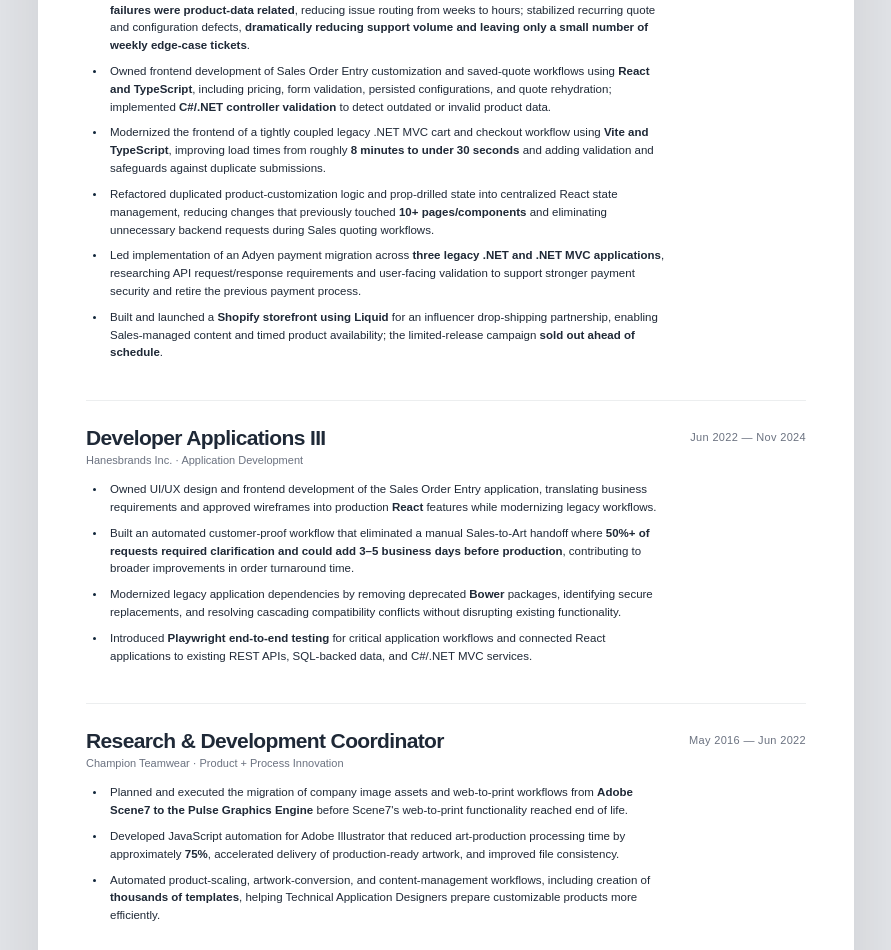
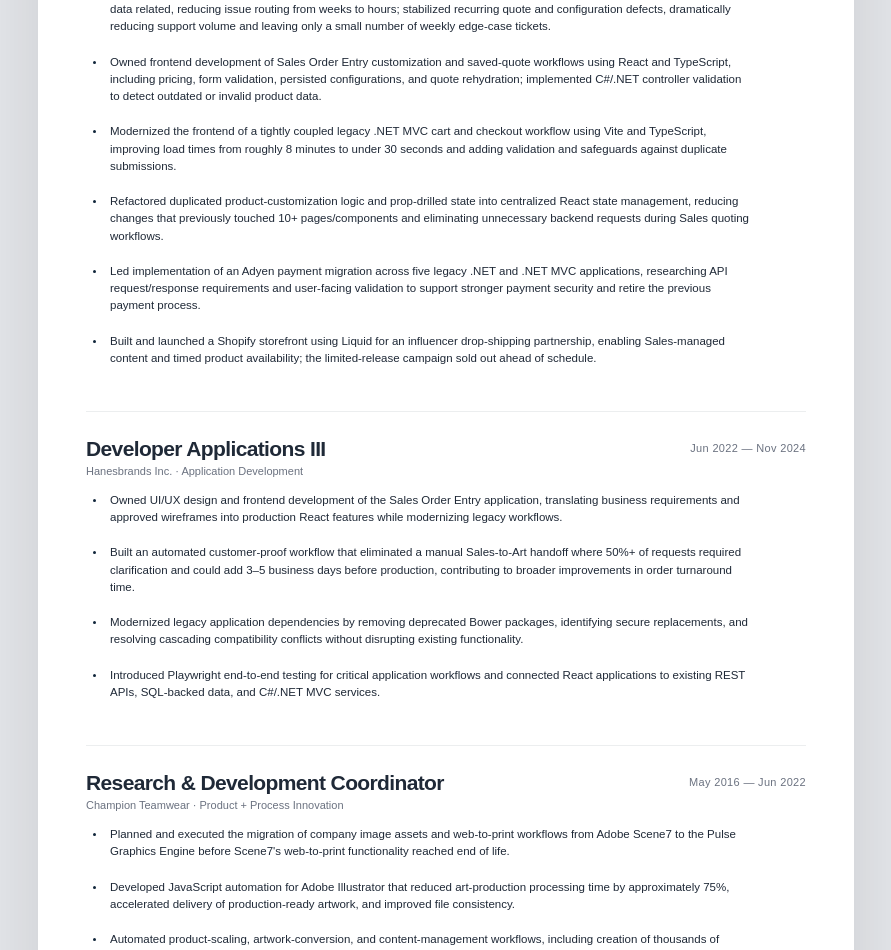
Before and after one commit to lanestrin/portfolio, a React (Vite) app: page /resume in a window 1280 px wide. Shown: the part 1142-2092 px from the top of the page, without its empty margins (194-1085 px from the left). Built offline with nearby package versions, Linux system fonts and the light colour scheme.

Commit message:
Improve resume readability and wording

```diff
--- a/src/data/experience.ts
+++ b/src/data/experience.ts
@@ -27,12 +27,12 @@ export const experience: Experience[] = [
 				meta: "Enterprise Web Applications",
 				summary: "",
 				bullets: [
-					"Redesigned Sales Order Entry error reporting and support triage after identifying that **60%+ of quote failures were product-data related**, reducing issue routing from weeks to hours; stabilized recurring quote and configuration defects, **dramatically reducing support volume and leaving only a small number of weekly edge-case tickets**.",
-					"Owned frontend development of Sales Order Entry customization and saved-quote workflows using **React and TypeScript**, including pricing, form validation, persisted configurations, and quote rehydration; implemented **C#/.NET controller validation** to detect outdated or invalid product data.",
-					"Modernized the frontend of a tightly coupled legacy .NET MVC cart and checkout workflow using **Vite and TypeScript**, improving load times from roughly **8 minutes to under 30 seconds** and adding validation and safeguards against duplicate submissions.",
-					"Refactored duplicated product-customization logic and prop-drilled state into centralized React state management, reducing changes that previously touched **10+ pages/components** and eliminating unnecessary backend requests during Sales quoting workflows.",
-					"Led implementation of an Adyen payment migration across **three legacy .NET and .NET MVC applications**, researching API request/response requirements and user-facing validation to support stronger payment security and retire the previous payment process.",
-					"Built and launched a **Shopify storefront using Liquid** for an influencer drop-shipping partnership, enabling Sales-managed content and timed product availability; the limited-release campaign **sold out ahead of schedule**.",
+					"Redesigned Sales Order Entry error reporting and support triage after identifying that 60%+ of quote failures were product-data related, reducing issue routing from weeks to hours; stabilized recurring quote and configuration defects, dramatically reducing support volume and leaving only a small number of weekly edge-case tickets.",
+					"Owned frontend development of Sales Order Entry customization and saved-quote workflows using React and TypeScript, including pricing, form validation, persisted configurations, and quote rehydration; implemented C#/.NET controller validation to detect outdated or invalid product data.",
+					"Modernized the frontend of a tightly coupled legacy .NET MVC cart and checkout workflow using Vite and TypeScript, improving load times from roughly 8 minutes to under 30 seconds and adding validation and safeguards against duplicate submissions.",
+					"Refactored duplicated product-customization logic and prop-drilled state into centralized React state management, reducing changes that previously touched 10+ pages/components and eliminating unnecessary backend requests during Sales quoting workflows.",
+					"Led implementation of an Adyen payment migration across five legacy .NET and .NET MVC applications, researching API request/response requirements and user-facing validation to support stronger payment security and retire the previous payment process.",
+					"Built and launched a Shopify storefront using Liquid for an influencer drop-shipping partnership, enabling Sales-managed content and timed product availability; the limited-release campaign sold out ahead of schedule.",
 				],
 				stack: [],
 			},
@@ -43,10 +43,10 @@ export const experience: Experience[] = [
 				meta: "Application Development",
 				summary: "",
 				bullets: [
-					"Owned UI/UX design and frontend development of the Sales Order Entry application, translating business requirements and approved wireframes into production **React** features while modernizing legacy workflows.",
-					"Built an automated customer-proof workflow that eliminated a manual Sales-to-Art handoff where **50%+ of requests required clarification and could add 3–5 business days before production**, contributing to broader improvements in order turnaround time.",
-					"Modernized legacy application dependencies by removing deprecated **Bower** packages, identifying secure replacements, and resolving cascading compatibility conflicts without disrupting existing functionality.",
-					"Introduced **Playwright end-to-end testing** for critical application workflows and connected React applications to existing REST APIs, SQL-backed data, and C#/.NET MVC services.",
+					"Owned UI/UX design and frontend development of the Sales Order Entry application, translating business requirements and approved wireframes into production React features while modernizing legacy workflows.",
+					"Built an automated customer-proof workflow that eliminated a manual Sales-to-Art handoff where 50%+ of requests required clarification and could add 3–5 business days before production, contributing to broader improvements in order turnaround time.",
+					"Modernized legacy application dependencies by removing deprecated Bower packages, identifying secure replacements, and resolving cascading compatibility conflicts without disrupting existing functionality.",
+					"Introduced Playwright end-to-end testing for critical application workflows and connected React applications to existing REST APIs, SQL-backed data, and C#/.NET MVC services.",
 				],
 				stack: [],
 			},
@@ -57,9 +57,9 @@ export const experience: Experience[] = [
 				meta: "Product + Process Innovation",
 				summary: "",
 				bullets: [
-					"Planned and executed the migration of company image assets and web-to-print workflows from **Adobe Scene7 to the Pulse Graphics Engine** before Scene7's web-to-print functionality reached end of life.",
-					"Developed JavaScript automation for Adobe Illustrator that reduced art-production processing time by approximately **75%**, accelerated delivery of production-ready artwork, and improved file consistency.",
-					"Automated product-scaling, artwork-conversion, and content-management workflows, including creation of **thousands of templates**, helping Technical Application Designers prepare customizable products more efficiently.",
+					"Planned and executed the migration of company image assets and web-to-print workflows from Adobe Scene7 to the Pulse Graphics Engine before Scene7's web-to-print functionality reached end of life.",
+					"Developed JavaScript automation for Adobe Illustrator that reduced art-production processing time by approximately 75%, accelerated delivery of production-ready artwork, and improved file consistency.",
+					"Automated product-scaling, artwork-conversion, and content-management workflows, including creation of thousands of templates, helping Technical Application Designers prepare customizable products more efficiently.",
 				],
 				stack: [],
 			},
--- a/src/features/ResumePrint/ResumePrint.module.scss
+++ b/src/features/ResumePrint/ResumePrint.module.scss
@@ -225,11 +225,11 @@
     list-style-position: outside;
 
     li {
-        width: 80%;
-        margin-bottom: 8px;
+        width: 92%;
+        margin-bottom: 18px;
         padding-left: 4px;
         font-size: 11.5px;
-        line-height: 1.55;
+        line-height: 1.5;
 
         &::before {
             content: none;
@@ -518,7 +518,7 @@
      * Individual bullets should not split across pages.
      */
     .bullets li {
-        margin-bottom: 6px;
+        margin-bottom: 12px;
         line-height: 1.5;
 
         break-inside: avoid-page;
```
Also changed, not shown: 1 other file (tests, documents, lock files or other folders).
